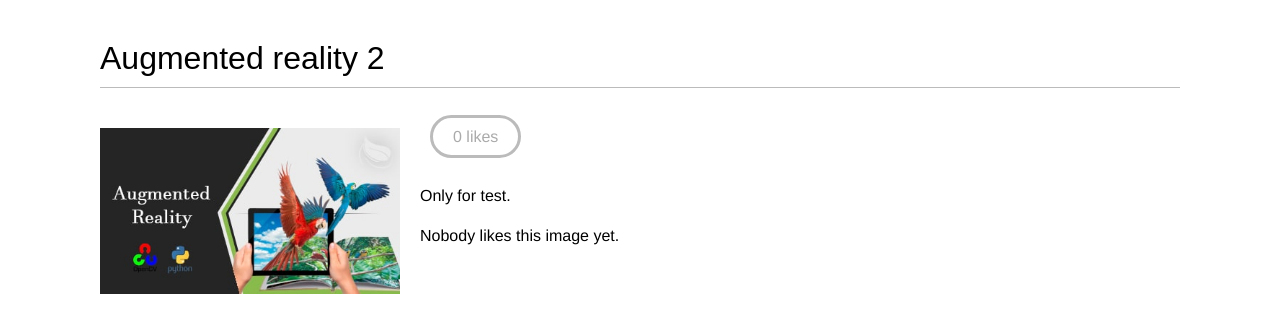
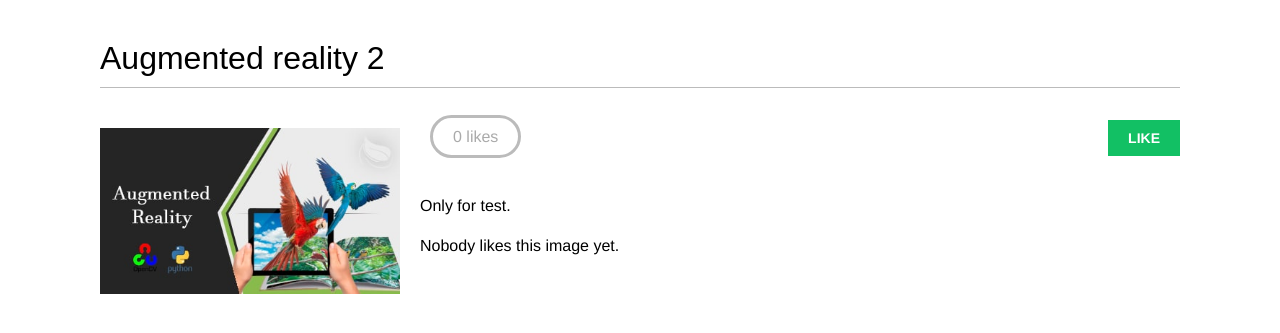
Before and after one commit to asefycom/django_pro_sn, a Django app: template hamru/images/templates/images/image/detail.html in a window 1280 px wide. Shown: the part 47-380 px from the top of the page. Run offline with Django 3.2, Linux system fonts and the light colour scheme; the template is opened without the code that fills it: values that come from a table or form of the project are taken from there, others are empty; data comes from the database, SQL or seed files in the repository; both versions use the stored data as it was after the commit; parts of the project's set-up code (start-up, migrations or seed data) failed here and were passed over; some libraries are stand-ins or nearby versions; some web fonts are replaced.

Commit message:
L29 - AjaxJQuery

```diff
--- a/hamru/images/templates/images/image/detail.html
+++ b/hamru/images/templates/images/image/detail.html
@@ -9,18 +9,26 @@
     <img src="{% thumbnail image.image 200x0 %}" class="image-detail">
   </a>
 
-  {% with total_likes=image.users_like.count %}
+  {% with total_likes=image.users_like.count users_like=image.users_like.all %}
     <div class="image-info">
       <div>
         <span class="count">
-          {{ total_likes }} like{{ total_likes|pluralize }}
+          <span class="total">{{ total_likes }}</span>
+          like{{ total_likes|pluralize }}
         </span>
+        <a href="#" data-id="{{ image.id }}" data-action="{% if request.user in users_like %}un{% endif %}like" class="like button">
+          {% if request.user not in users_like %}
+            Like
+          {% else %}
+            Unlike
+          {% endif %}
+        </a>
       </div>
       {{ image.description|linebreaks }}
     </div>
 
     <div class="image-likes">
-      {% for user in image.users_like.all %}
+      {% for user in users_like %}
         <div>
           <img src="{{ user.profile.photo.url }}">
           <p>{{ user.first_name }}</p>
@@ -31,3 +39,29 @@
     </div>
   {% endwith %}
 {% endblock %}
+
+{% block domready %}
+
+  $('a.like').click(function(e) {
+    e.preventDefault();
+    $.post('{% url "images:like" %}',
+      {
+        id: $(this).data('id'),
+        action: $(this).data('action')
+      },
+      function(data){
+        if (data['status'] == 'ok')
+        {
+          var previous_action = $('a.like').data('action');
+          $('a.like').data('action', previous_action == 'like' ? 'unlike' : 'like');
+          $('a.like').text(previous_action == 'like' ? 'Unlike' : 'Like');
+
+          var previous_likes = parseInt($('span.count .total').text());
+          $('span.count .total').text(previous_action == 'like' ? previous_likes + 1 : previous_likes - 1);
+        }
+      }
+
+    );
+  });
+
+{% endblock %}
```
Also changed, not shown: hamru/db.sqlite3.
